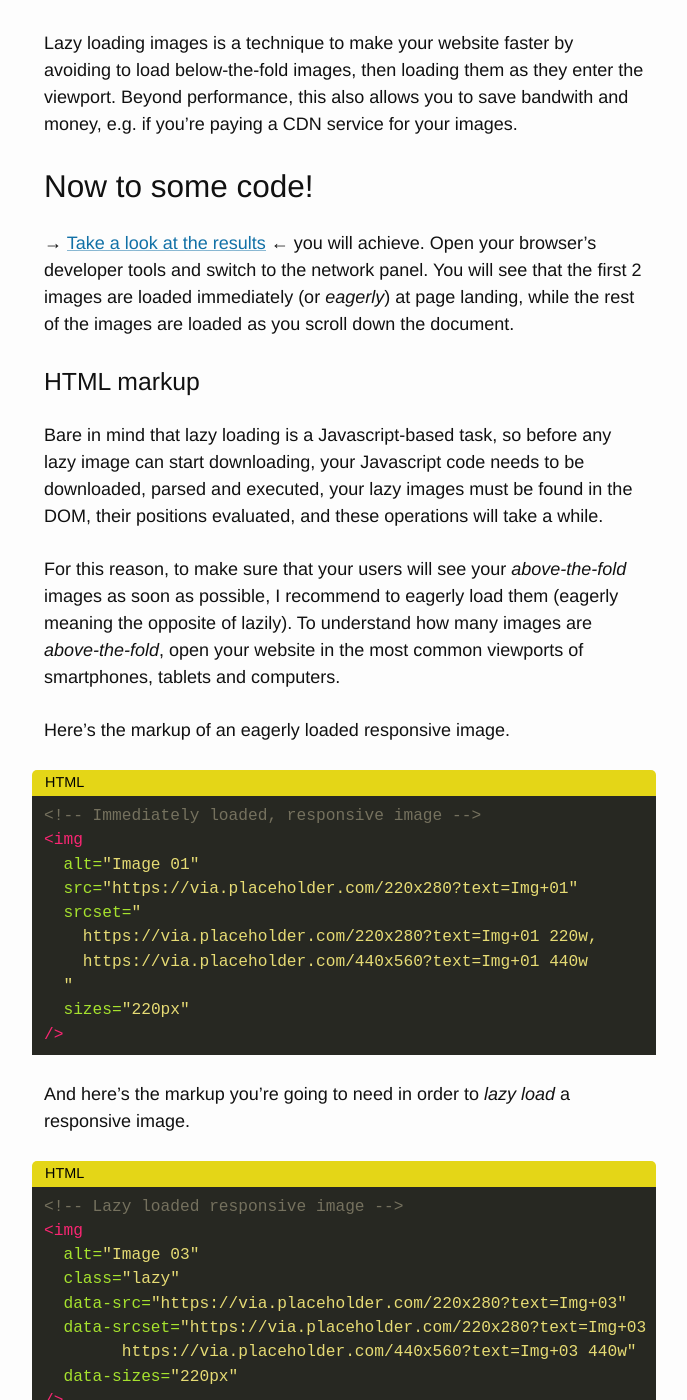
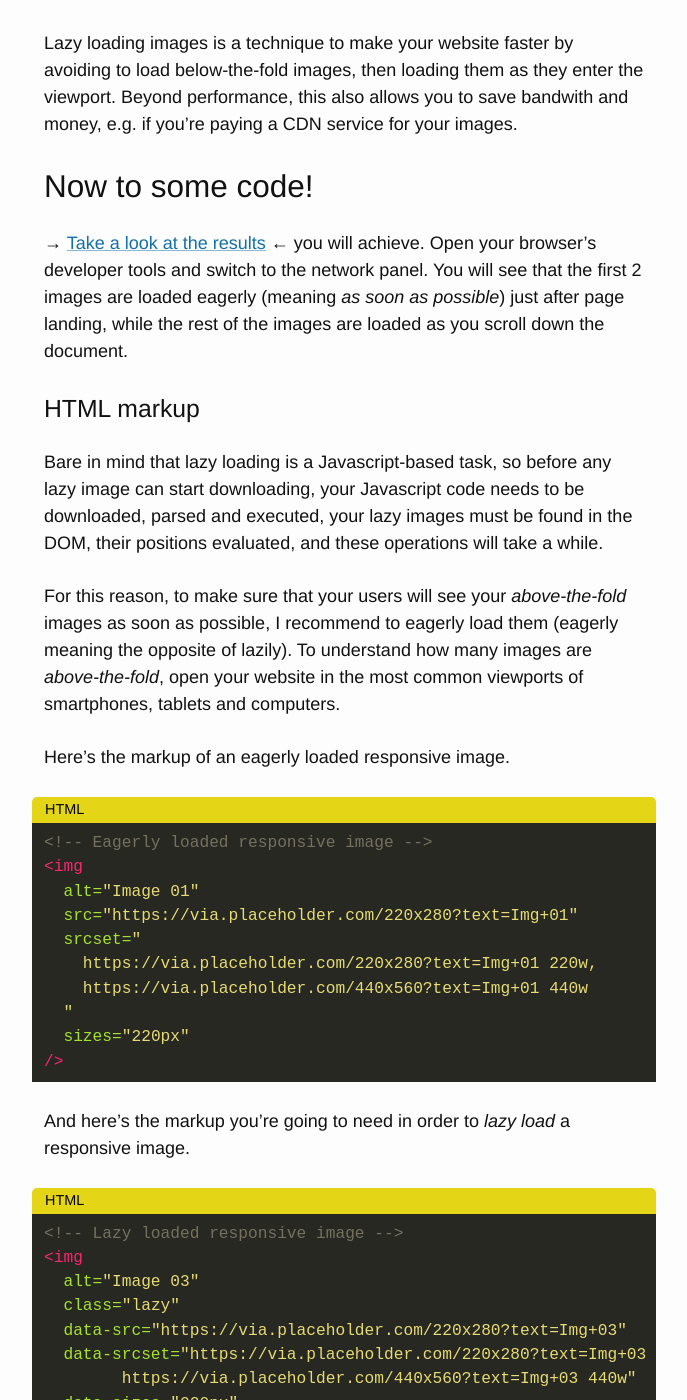
Before and after one commit to verlok/verlok.github.io, a Jekyll site: the page built from _posts/2020-05-24-lazy-load-responsive-images-in-2020-srcset-sizes-picture-webp.md, in a window 1280 px wide and 1400 px high, scrolled down 1122 px. Shown: the whole window, without its empty margins (296-983 px from the left). Built offline with Jekyll 4.4.1, drawn with Linux system fonts in a browser that asks for light colours; some of the changed text lies outside the part shown.

Commit message:
Immediately -> eagerly

````diff
--- a/_posts/2020-05-24-lazy-load-responsive-images-in-2020-srcset-sizes-picture-webp.md
+++ b/_posts/2020-05-24-lazy-load-responsive-images-in-2020-srcset-sizes-picture-webp.md
@@ -48,7 +48,7 @@ In the latest years, both at work and as maintainer of [vanilla-lazyload](https:
 
 ## Now to some code!
 
-&rarr; [Take a look at the results](http://verlok.github.io/lazyload/demos/image_srcset_lazy_sizes.html) &larr; you will achieve. Open your browser's **developer tools** and switch to the **network panel**. You will see that the first 2 images are loaded immediately (or _eagerly_) at page landing, while the rest of the images are loaded as you **scroll down** the document.
+&rarr; [Take a look at the results](http://verlok.github.io/lazyload/demos/image_srcset_lazy_sizes.html) &larr; you will achieve. Open your browser's **developer tools** and switch to the **network panel**. You will see that the first 2 images are loaded eagerly (meaning _as soon as possible_) just after page landing, while the rest of the images are loaded as you **scroll down** the document.
 
 ### HTML markup
 
@@ -59,7 +59,7 @@ For this reason, to make sure that your users will see your *above-the-fold* ima
 Here's the markup of an **eagerly loaded** responsive image.
 
 ```html
-<!-- Immediately loaded, responsive image -->
+<!-- Eagerly loaded responsive image -->
 <img
   alt="Image 01"
   src="https://via.placeholder.com/220x280?text=Img+01"
@@ -167,7 +167,7 @@ Use case: you need to show images with different **width/height ratio** dependin
 
 &rarr; [Take a look at the results](http://verlok.github.io/lazyload/demos/picture_media.html) &larr;
 
-Here's the code you're gonna need in this case. In order to have immediately loaded images, just use the plain `src` and `srcset` attributes, without `data-` prefix.
+Here's the code you're gonna need in this case. In order to have eagerly loaded images, just use the plain `src` and `srcset` attributes, without `data-` prefix.
 
 ```html
 <picture>
@@ -195,7 +195,7 @@ Use case: you want the browser to **automatically pick the WebP format** dependi
 
 &rarr; [Take a look at the results](http://verlok.github.io/lazyload/demos/picture_type_webp.html) &larr;
 
-Here's the code! Again, in order to obtain immediately loaded images, just use the plain `src`, `srcset` and `sizes` attributes, without `data-` prefix.
+Here's the code! Again, in order to obtain eagerly loaded images, just use the plain `src`, `srcset` and `sizes` attributes, without `data-` prefix.
 
 ```html
 <picture>
````
